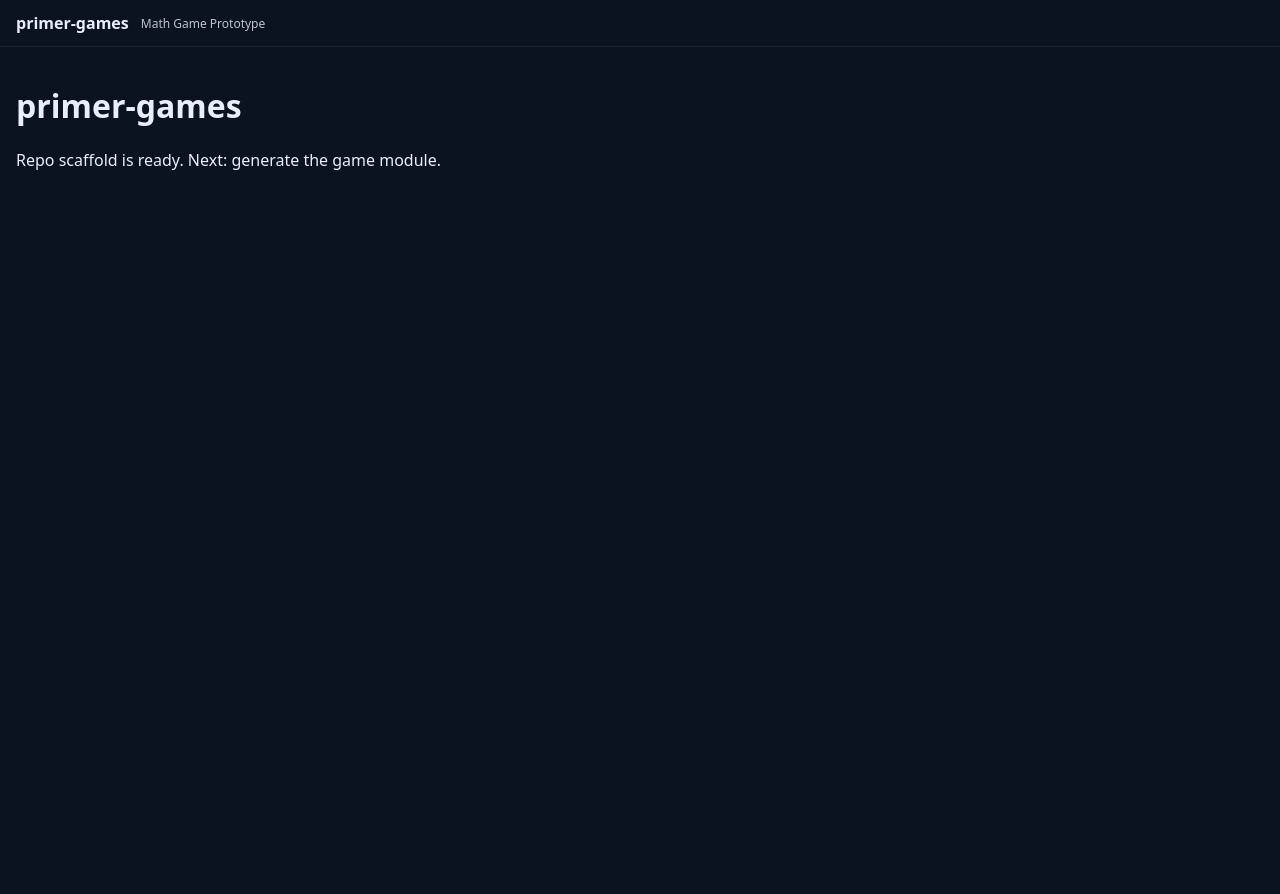
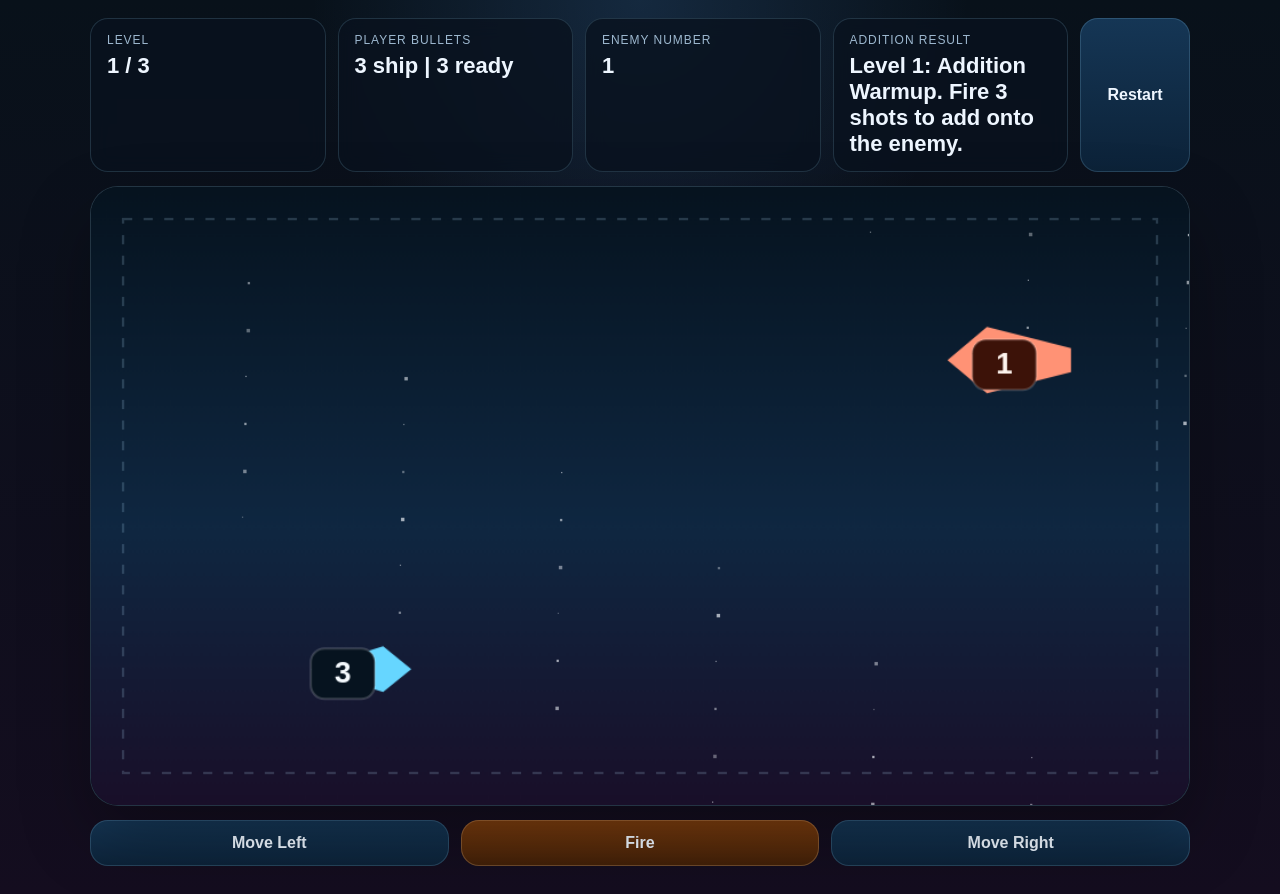
Before and after one commit to ChrisAtkinson78/primer-games, a website with bundled scripts: page public/index.html in a window 1280 px wide. Before the commit the page ends 800 px from the top, so only its background shows below. Built offline with nearby package versions, Linux system fonts and the light colour scheme.

Commit message:
feat: add first math game prototype (addition blaster)

```diff
--- /dev/null
+++ b/public/game.js
@@ -0,0 +1,360 @@
+const LEVELS = [
+  { min: 1, max: 5, label: 'Level 1: Addition Warmup' },
+  { min: 3, max: 9, label: 'Level 2: Bigger Sums' },
+  { min: 6, max: 12, label: 'Level 3: Final Transfer' },
+];
+
+const clamp = (value, min, max) => Math.min(max, Math.max(min, value));
+
+const randomInt = (min, max) => {
+  const span = max - min + 1;
+  return min + Math.floor(Math.random() * span);
+};
+
+export class MathBlasterGame {
+  constructor(elements) {
+    this.canvas = elements.canvas;
+    this.ctx = this.canvas.getContext('2d');
+    this.levelLabel = elements.levelLabel;
+    this.playerLabel = elements.playerLabel;
+    this.enemyLabel = elements.enemyLabel;
+    this.messageLabel = elements.messageLabel;
+
+    this.width = this.canvas.width;
+    this.height = this.canvas.height;
+
+    this.movement = { left: false, right: false };
+    this.playerSpeed = 380;
+    this.playerShip = {
+      x: this.width * 0.2,
+      y: this.height * 0.78,
+      width: 88,
+      height: 50,
+    };
+    this.enemyShip = {
+      x: this.width * 0.78,
+      y: this.height * 0.28,
+      width: 108,
+      height: 58,
+      warp: 0,
+    };
+
+    this.levelIndex = 0;
+    this.bullets = [];
+    this.phase = 'playing';
+    this.phaseTimer = 0;
+    this.resultValue = null;
+    this.finalMessage = '';
+    this.lastTime = 0;
+
+    this.resetLevel(0);
+  }
+
+  start() {
+    this.lastTime = performance.now();
+    requestAnimationFrame((time) => this.frame(time));
+  }
+
+  restart() {
+    this.bullets = [];
+    this.phase = 'playing';
+    this.phaseTimer = 0;
+    this.resultValue = null;
+    this.finalMessage = '';
+    this.enemyShip.warp = 0;
+    this.resetLevel(0);
+  }
+
+  setMovement(nextMovement) {
+    this.movement = nextMovement;
+  }
+
+  fire() {
+    if (this.phase !== 'playing' || this.playerNumber <= 0 || this.bullets.length >= this.playerNumber) {
+      return;
+    }
+
+    const bullet = {
+      x: this.playerShip.x + this.playerShip.width * 0.45,
+      y: this.playerShip.y - this.playerShip.height * 0.6,
+      progress: 0,
+      speed: 1.7,
+      radius: 7,
+    };
+
+    this.bullets.push(bullet);
+    this.updateHud();
+  }
+
+  frame(time) {
+    const deltaSeconds = Math.min((time - this.lastTime) / 1000, 0.033);
+    this.lastTime = time;
+
+    this.update(deltaSeconds);
+    this.render();
+
+    requestAnimationFrame((nextTime) => this.frame(nextTime));
+  }
+
+  update(deltaSeconds) {
+    this.updatePlayer(deltaSeconds);
+    this.updateBullets(deltaSeconds);
+
+    if (this.phase === 'result') {
+      this.phaseTimer += deltaSeconds;
+      this.enemyShip.warp = clamp(this.phaseTimer / 1.4, 0, 1);
+      if (this.phaseTimer >= 1.6) {
+        this.advanceLevel();
+      }
+    }
+  }
+
+  updatePlayer(deltaSeconds) {
+    if (this.phase !== 'playing') {
+      return;
+    }
+
+    let direction = 0;
+    if (this.movement.left) direction -= 1;
+    if (this.movement.right) direction += 1;
+
+    this.playerShip.x += direction * this.playerSpeed * deltaSeconds;
+
+    const minX = 54;
+    const maxX = this.width - this.playerShip.width - 54;
+    this.playerShip.x = clamp(this.playerShip.x, minX, maxX);
+  }
+
+  updateBullets(deltaSeconds) {
+    const activeBullets = [];
+    for (const bullet of this.bullets) {
+      bullet.progress += bullet.speed * deltaSeconds;
+      if (bullet.progress >= 1) {
+        this.resolveHit();
+        continue;
+      }
+      activeBullets.push(bullet);
+    }
+    this.bullets = activeBullets;
+  }
+
+  resolveHit() {
+    if (this.phase !== 'playing' || this.playerNumber <= 0) {
+      return;
+    }
+
+    this.playerNumber -= 1;
+    this.enemyNumber += 1;
+    this.updateHud();
+
+    if (this.playerNumber === 0) {
+      this.phase = 'result';
+      this.phaseTimer = 0;
+      this.resultValue = this.initialPlayerNumber + this.initialEnemyNumber;
+      this.finalMessage = `${this.initialPlayerNumber} + ${this.initialEnemyNumber} = ${this.resultValue}`;
+      this.messageLabel.textContent = this.finalMessage;
+    }
+  }
+
+  advanceLevel() {
+    if (this.levelIndex >= LEVELS.length - 1) {
+      this.phase = 'complete';
+      this.enemyShip.warp = 1;
+      this.messageLabel.textContent = `All levels complete. Final sum: ${this.finalMessage}`;
+      return;
+    }
+
+    this.resetLevel(this.levelIndex + 1);
+  }
+
+  resetLevel(nextLevelIndex) {
+    this.levelIndex = nextLevelIndex;
+    const config = LEVELS[this.levelIndex];
+    this.initialPlayerNumber = randomInt(config.min, config.max);
+    this.initialEnemyNumber = randomInt(config.min, config.max);
+    this.playerNumber = this.initialPlayerNumber;
+    this.enemyNumber = this.initialEnemyNumber;
+    this.bullets = [];
+    this.phase = 'playing';
+    this.phaseTimer = 0;
+    this.resultValue = null;
+    this.finalMessage = '';
+    this.enemyShip.warp = 0;
+    this.playerShip.x = this.width * 0.2;
+    this.messageLabel.textContent = `${config.label}. Fire ${this.playerNumber} shots to add onto the enemy.`;
+    this.updateHud();
+  }
+
+  updateHud() {
+    this.levelLabel.textContent = `${this.levelIndex + 1} / ${LEVELS.length}`;
+    this.playerLabel.textContent = `${this.playerNumber} ship | ${this.playerNumber - this.bullets.length} ready`;
+    this.enemyLabel.textContent = `${this.enemyNumber}`;
+  }
+
+  render() {
+    const ctx = this.ctx;
+    ctx.clearRect(0, 0, this.width, this.height);
+
+    this.drawBackground(ctx);
+    this.drawArena(ctx);
+    this.drawPlayer(ctx);
+    this.drawEnemy(ctx);
+    this.drawBullets(ctx);
+
+    if (this.phase === 'result' || this.phase === 'complete') {
+      this.drawResultOverlay(ctx);
+    }
+  }
+
+  drawBackground(ctx) {
+    const gradient = ctx.createLinearGradient(0, 0, 0, this.height);
+    gradient.addColorStop(0, '#06131f');
+    gradient.addColorStop(0.55, '#0f2741');
+    gradient.addColorStop(1, '#190f29');
+    ctx.fillStyle = gradient;
+    ctx.fillRect(0, 0, this.width, this.height);
+
+    for (let i = 0; i < 40; i += 1) {
+      const x = (i * 137) % this.width;
+      const y = (i * 83) % this.height;
+      const size = (i % 3) + 1;
+      ctx.globalAlpha = 0.35 + (i % 4) * 0.1;
+      ctx.fillStyle = '#f8fbff';
+      ctx.fillRect(x, y, size, size);
+    }
+    ctx.globalAlpha = 1;
+  }
+
+  drawArena(ctx) {
+    ctx.save();
+    ctx.strokeStyle = 'rgba(180, 226, 255, 0.18)';
+    ctx.lineWidth = 2;
+    ctx.setLineDash([8, 10]);
+    ctx.strokeRect(28, 28, this.width - 56, this.height - 56);
+    ctx.restore();
+  }
+
+  drawPlayer(ctx) {
+    const ship = this.playerShip;
+
+    ctx.save();
+    ctx.translate(ship.x, ship.y);
+    ctx.fillStyle = '#66d6ff';
+    ctx.beginPath();
+    ctx.moveTo(0, 0);
+    ctx.lineTo(ship.width * 0.72, -ship.height * 0.4);
+    ctx.lineTo(ship.width, 0);
+    ctx.lineTo(ship.width * 0.72, ship.height * 0.4);
+    ctx.closePath();
+    ctx.fill();
+
+    ctx.fillStyle = '#baf4ff';
+    ctx.fillRect(ship.width * 0.16, -10, ship.width * 0.22, 20);
+    ctx.restore();
+
+    this.drawShipNumber(ctx, ship.x + ship.width * 0.32, ship.y + 4, this.playerNumber, '#06131f', '#f6fbff');
+  }
+
+  drawEnemy(ctx) {
+    const ship = this.enemyShip;
+    const warpScale = 1 + ship.warp * 0.9;
+    const alpha = 1 - ship.warp * 0.85;
+
+    ctx.save();
+    ctx.translate(ship.x + ship.width / 2, ship.y);
+    ctx.scale(warpScale, 1 - ship.warp * 0.5);
+    ctx.globalAlpha = alpha;
+    ctx.fillStyle = '#ff9275';
+    ctx.beginPath();
+    ctx.moveTo(-ship.width * 0.5, 0);
+    ctx.lineTo(-ship.width * 0.18, -ship.height * 0.5);
+    ctx.lineTo(ship.width * 0.5, -ship.height * 0.18);
+    ctx.lineTo(ship.width * 0.5, ship.height * 0.18);
+    ctx.lineTo(-ship.width * 0.18, ship.height * 0.5);
+    ctx.closePath();
+    ctx.fill();
+
+    ctx.strokeStyle = 'rgba(255, 231, 221, 0.9)';
+    ctx.lineWidth = 3;
+    ctx.strokeRect(-ship.width * 0.1, -12, ship.width * 0.22, 24);
+    ctx.restore();
+
+    if (alpha > 0.1) {
+      this.drawShipNumber(
+        ctx,
+        ship.x + ship.width * 0.46,
+        ship.y + 4,
+        this.enemyNumber,
+        '#3c1208',
+        '#fff5ef',
+        alpha,
+      );
+    }
+  }
+
+  drawShipNumber(ctx, x, y, value, panelColor, textColor, alpha = 1) {
+    ctx.save();
+    ctx.globalAlpha = alpha;
+    ctx.fillStyle = panelColor;
+    ctx.strokeStyle = 'rgba(255,255,255,0.18)';
+    ctx.lineWidth = 2;
+    ctx.beginPath();
+    ctx.roundRect(x - 28, y - 22, 56, 44, 12);
+    ctx.fill();
+    ctx.stroke();
+    ctx.fillStyle = textColor;
+    ctx.font = 'bold 26px Arial, sans-serif';
+    ctx.textAlign = 'center';
+    ctx.textBaseline = 'middle';
+    ctx.fillText(String(value), x, y + 1);
+    ctx.restore();
+  }
+
+  drawBullets(ctx) {
+    const startX = this.playerShip.x + this.playerShip.width * 0.9;
+    const startY = this.playerShip.y;
+    const endX = this.enemyShip.x + this.enemyShip.width * 0.15;
+    const endY = this.enemyShip.y;
+
+    for (const bullet of this.bullets) {
+      const t = bullet.progress;
+      const arcHeight = 110;
+      const x = startX + (endX - startX) * t;
+      const y = startY + (endY - startY) * t - Math.sin(t * Math.PI) * arcHeight;
+
+      ctx.save();
+      ctx.fillStyle = '#ffe58f';
+      ctx.shadowColor = '#ffd24d';
+      ctx.shadowBlur = 18;
+      ctx.beginPath();
+      ctx.arc(x, y, bullet.radius, 0, Math.PI * 2);
+      ctx.fill();
+      ctx.restore();
+    }
+  }
+
+  drawResultOverlay(ctx) {
+    const resultText = this.finalMessage || (this.resultValue ? String(this.resultValue) : '');
+    if (!resultText) {
+      return;
+    }
+
+    ctx.save();
+    ctx.fillStyle = 'rgba(6, 10, 18, 0.44)';
+    ctx.fillRect(0, 0, this.width, this.height);
+
+    ctx.fillStyle = '#fff8de';
+    ctx.textAlign = 'center';
+    ctx.textBaseline = 'middle';
+    ctx.font = '700 26px Arial, sans-serif';
+    ctx.fillText('Addition Complete', this.width / 2, this.height * 0.34);
+    ctx.font = '700 54px Arial, sans-serif';
+    ctx.fillText(resultText, this.width / 2, this.height * 0.48);
+
+    if (this.phase === 'complete') {
+      ctx.font = '600 22px Arial, sans-serif';
+      ctx.fillText('Press Restart to play again.', this.width / 2, this.height * 0.62);
+    }
+    ctx.restore();
+  }
+}
--- a/public/index.html
+++ b/public/index.html
@@ -1,25 +1,13 @@
 <!doctype html>
-<html>
+<html lang="en">
   <head>
     <meta charset="utf-8" />
     <meta name="viewport" content="width=device-width, initial-scale=1" />
-    <title>primer-games</title>
-    <style>
-      body { margin: 0; background: #0b1220; color: #e8eefc; font-family: system-ui, -apple-system, Segoe UI, Roboto, sans-serif; }
-      header { padding: 12px 16px; border-bottom: 1px solid rgba(255,255,255,0.08); display:flex; gap:12px; align-items:center; }
-      .tag { font-size: 12px; opacity: 0.8; }
-      #root { padding: 16px; }
-      a { color: #8ab4ff; }
-    </style>
+    <title>Primer Games</title>
+    <link rel="stylesheet" href="/styles.css" />
   </head>
   <body>
-    <header>
-      <strong>primer-games</strong>
-      <span class="tag">Math Game Prototype</span>
-    </header>
-    <div id="root">
-      <p>Loading…</p>
-    </div>
+    <div id="root"></div>
     <script type="module" src="/main.js"></script>
   </body>
 </html>
--- a/public/main.js
+++ b/public/main.js
@@ -1,5 +1,127 @@
-// Placeholder. Codex will replace with the actual game.
-document.querySelector('#root').innerHTML = `
-  <h1>primer-games</h1>
-  <p>Repo scaffold is ready. Next: generate the game module.</p>
+import { MathBlasterGame } from './game.js';
+
+const root = document.querySelector('#root');
+
+root.innerHTML = `
+  <div class="app-shell">
+    <div class="hud">
+      <div class="hud__group">
+        <div class="hud__label">Level</div>
+        <div id="levelLabel" class="hud__value">1 / 3</div>
+      </div>
+      <div class="hud__group">
+        <div class="hud__label">Player Bullets</div>
+        <div id="playerLabel" class="hud__value">0</div>
+      </div>
+      <div class="hud__group">
+        <div class="hud__label">Enemy Number</div>
+        <div id="enemyLabel" class="hud__value">0</div>
+      </div>
+      <div class="hud__group hud__group--wide">
+        <div class="hud__label">Addition Result</div>
+        <div id="messageLabel" class="hud__value">Press fire to transfer your number.</div>
+      </div>
+      <button id="restartButton" class="hud__button" type="button">Restart</button>
+    </div>
+
+    <div class="game-frame">
+      <canvas id="gameCanvas" width="960" height="540" aria-label="Math space game"></canvas>
+    </div>
+
+    <div class="controls" aria-label="Touch controls">
+      <button id="leftButton" class="control-button" type="button">Move Left</button>
+      <button id="fireButton" class="control-button control-button--accent" type="button">Fire</button>
+      <button id="rightButton" class="control-button" type="button">Move Right</button>
+    </div>
+  </div>
 `;
+
+const game = new MathBlasterGame({
+  canvas: document.querySelector('#gameCanvas'),
+  levelLabel: document.querySelector('#levelLabel'),
+  playerLabel: document.querySelector('#playerLabel'),
+  enemyLabel: document.querySelector('#enemyLabel'),
+  messageLabel: document.querySelector('#messageLabel'),
+});
+
+const held = {
+  left: false,
+  right: false,
+};
+
+const syncMovement = () => {
+  game.setMovement({
+    left: held.left,
+    right: held.right,
+  });
+};
+
+const keyMap = {
+  ArrowLeft: 'left',
+  KeyA: 'left',
+  ArrowRight: 'right',
+  KeyD: 'right',
+};
+
+window.addEventListener('keydown', (event) => {
+  if (event.code === 'Space') {
+    event.preventDefault();
+    game.fire();
+    return;
+  }
+
+  const direction = keyMap[event.code];
+  if (!direction) {
+    return;
+  }
+
+  event.preventDefault();
+  held[direction] = true;
+  syncMovement();
+});
+
+window.addEventListener('keyup', (event) => {
+  const direction = keyMap[event.code];
+  if (!direction) {
+    return;
+  }
+
+  event.preventDefault();
+  held[direction] = false;
+  syncMovement();
+});
+
+const bindHoldButton = (element, direction) => {
+  const press = (event) => {
+    event.preventDefault();
+    held[direction] = true;
+    syncMovement();
+  };
+
+  const release = (event) => {
+    event.preventDefault();
+    held[direction] = false;
+    syncMovement();
+  };
+
+  element.addEventListener('pointerdown', press);
+  element.addEventListener('pointerup', release);
+  element.addEventListener('pointerleave', release);
+  element.addEventListener('pointercancel', release);
+};
+
+bindHoldButton(document.querySelector('#leftButton'), 'left');
+bindHoldButton(document.querySelector('#rightButton'), 'right');
+
+document.querySelector('#fireButton').addEventListener('click', () => {
+  game.fire();
+});
+
+document.querySelector('#restartButton').addEventListener('click', () => {
+  held.left = false;
+  held.right = false;
+  syncMovement();
+  game.restart();
+});
+
+game.start();
--- /dev/null
+++ b/public/styles.css
@@ -0,0 +1,152 @@
+:root {
+  color-scheme: dark;
+  --bg-top: #08111a;
+  --bg-bottom: #140d1f;
+  --panel: rgba(9, 18, 30, 0.8);
+  --panel-border: rgba(157, 221, 255, 0.16);
+  --text: #eef6ff;
+  --muted: #9db8cf;
+  --accent: #77dcff;
+  --accent-strong: #ffb261;
+}
+
+* {
+  box-sizing: border-box;
+}
+
+body {
+  margin: 0;
+  min-height: 100vh;
+  font-family: Arial, sans-serif;
+  color: var(--text);
+  background:
+    radial-gradient(circle at top, rgba(87, 167, 255, 0.16), transparent 30%),
+    linear-gradient(180deg, var(--bg-top), var(--bg-bottom));
+}
+
+button {
+  font: inherit;
+}
+
+.app-shell {
+  width: min(1100px, calc(100vw - 24px));
+  margin: 0 auto;
+  padding: 18px 0 28px;
+}
+
+.hud {
+  display: grid;
+  grid-template-columns: repeat(4, minmax(0, 1fr)) auto;
+  gap: 12px;
+  align-items: stretch;
+  margin-bottom: 14px;
+}
+
+.hud__group {
+  padding: 14px 16px;
+  border: 1px solid var(--panel-border);
+  border-radius: 18px;
+  background: var(--panel);
+  backdrop-filter: blur(10px);
+}
+
+.hud__group--wide {
+  min-width: 0;
+}
+
+.hud__label {
+  margin-bottom: 6px;
+  font-size: 12px;
+  text-transform: uppercase;
+  letter-spacing: 0.08em;
+  color: var(--muted);
+}
+
+.hud__value {
+  font-size: 22px;
+  font-weight: 700;
+}
+
+.hud__button,
+.control-button {
+  border: 0;
+  border-radius: 18px;
+  color: var(--text);
+  cursor: pointer;
+  background: linear-gradient(180deg, #153655, #0c2238);
+  box-shadow: inset 0 0 0 1px rgba(157, 221, 255, 0.18);
+}
+
+.hud__button {
+  padding: 0 20px;
+  min-width: 110px;
+  font-weight: 700;
+}
+
+.game-frame {
+  position: relative;
+  overflow: hidden;
+  border: 1px solid rgba(157, 221, 255, 0.18);
+  border-radius: 28px;
+  background: rgba(8, 16, 26, 0.75);
+  box-shadow: 0 30px 70px rgba(0, 0, 0, 0.28);
+}
+
+#gameCanvas {
+  display: block;
+  width: 100%;
+  height: auto;
+  aspect-ratio: 16 / 9;
+}
+
+.controls {
+  display: grid;
+  grid-template-columns: repeat(3, minmax(0, 1fr));
+  gap: 12px;
+  margin-top: 14px;
+}
+
+.control-button {
+  padding: 14px 16px;
+  font-weight: 700;
+}
+
+.control-button--accent {
+  background: linear-gradient(180deg, #7a3c0e, #3f1f08);
+  box-shadow: inset 0 0 0 1px rgba(255, 209, 155, 0.24);
+}
+
+.hud__button:hover,
+.control-button:hover {
+  filter: brightness(1.08);
+}
+
+.hud__button:active,
+.control-button:active {
+  transform: translateY(1px);
+}
+
+@media (max-width: 820px) {
+  .app-shell {
+    width: min(100vw - 16px, 1100px);
+    padding-top: 10px;
+  }
+
+  .hud {
+    grid-template-columns: repeat(2, minmax(0, 1fr));
+  }
+
+  .hud__button {
+    min-height: 56px;
+  }
+}
+
+@media (max-width: 520px) {
+  .hud {
+    grid-template-columns: 1fr;
+  }
+
+  .controls {
+    grid-template-columns: 1fr;
+  }
+}
```
Also changed, not shown: README.md (added).
